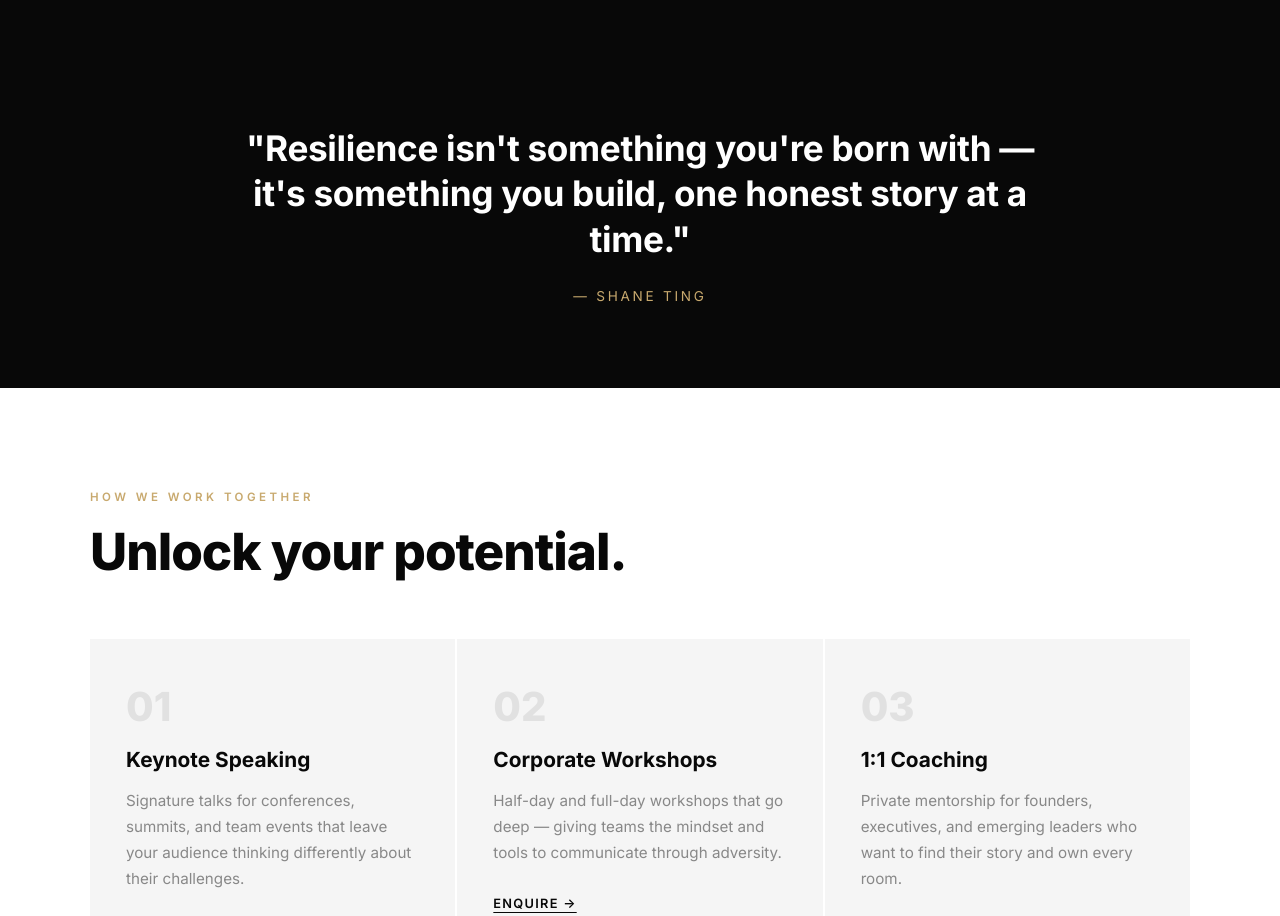
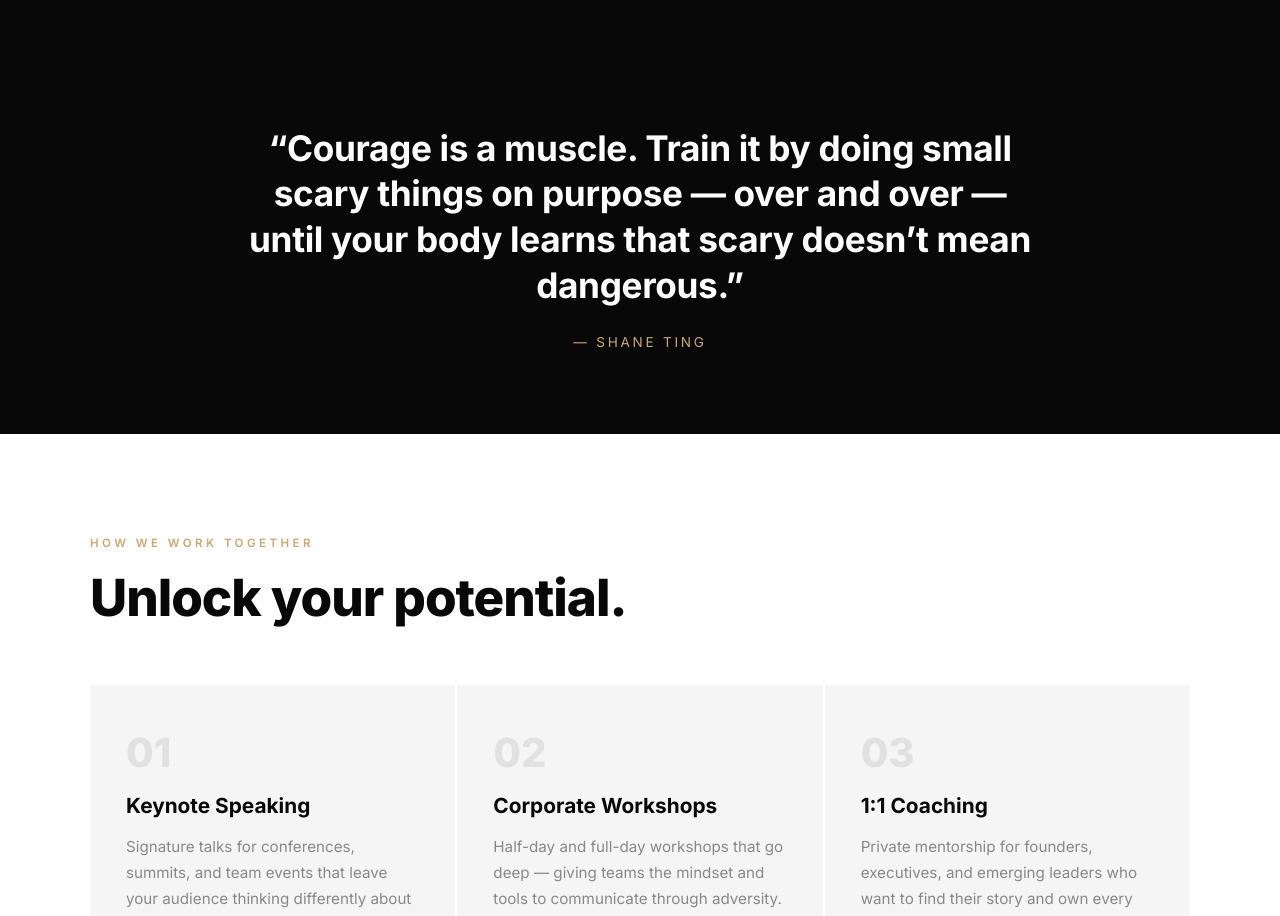
Before and after one commit to shanexyeah/shaneting-website, a Next.js app: page / in a window 1280 px wide. Shown: the part 2800-3716 px from the top of the page. Built offline with nearby package versions, Linux system fonts and the light colour scheme.

Commit message:
Update quote strip to courage muscle quote

```diff
--- a/app/page.jsx
+++ b/app/page.jsx
@@ -93,8 +93,9 @@ export default function Home() {
       {/* ===== QUOTE STRIP ===== */}
       <div className="quote-strip">
         <blockquote>
-          "Resilience isn't something you're born with — it's something you
-          build, one honest story at a time."
+          &ldquo;Courage is a muscle. Train it by doing small scary things on
+          purpose &mdash; over and over &mdash; until your body learns that
+          scary doesn&rsquo;t mean dangerous.&rdquo;
         </blockquote>
         <cite>— Shane Ting</cite>
       </div>
```
